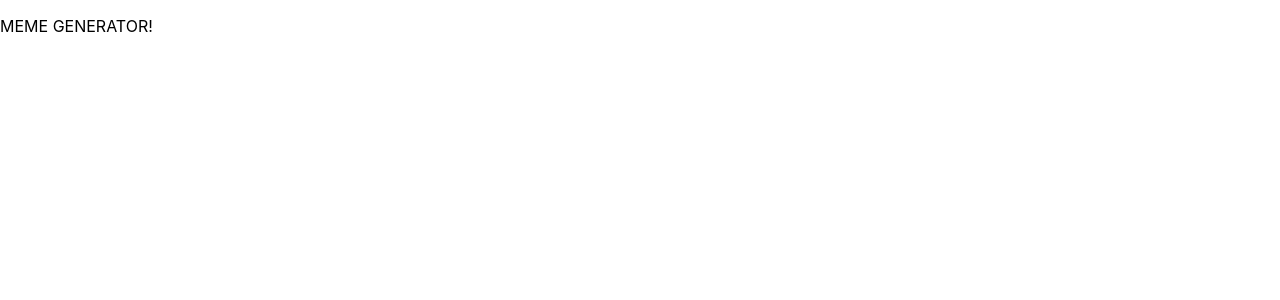
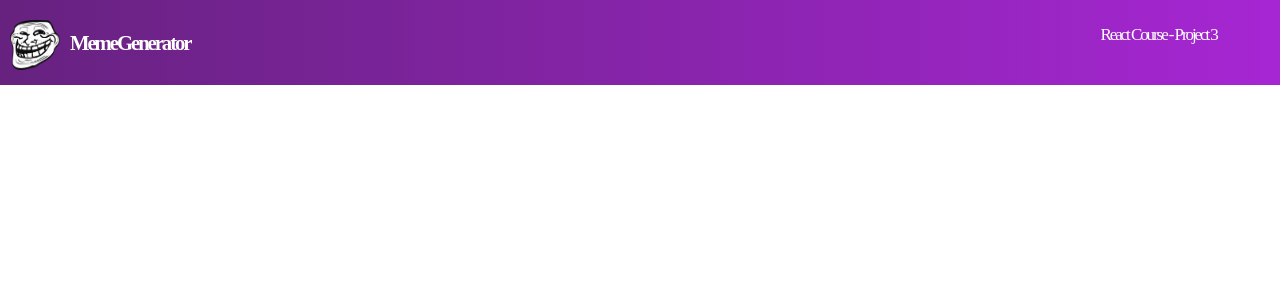
Before and after one commit to emptaj/meme-generator-react, a React (Create React App) app: page / in a window 1280 px wide. Shown: the top 300 px of the page. Built offline with nearby package versions, Linux system fonts and the light colour scheme.

Commit message:
Styled Header component

```diff
--- /dev/null
+++ b/src/components/Header.js
@@ -0,0 +1,12 @@
+import TrollFace from '../images/TrollFace.png'
+const Header = () => {
+    return (
+        <div className="header">
+            <img src={TrollFace}></img>
+            <p>MemeGenerator</p>
+            <p className="header-title">React Course - Project 3</p>
+        </div>
+    );
+}
+
+export default Header;
--- a/src/index.css
+++ b/src/index.css
@@ -1,13 +1,44 @@
 body {
-  margin: 0;
-  font-family: -apple-system, BlinkMacSystemFont, 'Segoe UI', 'Roboto', 'Oxygen',
-    'Ubuntu', 'Cantarell', 'Fira Sans', 'Droid Sans', 'Helvetica Neue',
-    sans-serif;
-  -webkit-font-smoothing: antialiased;
-  -moz-osx-font-smoothing: grayscale;
+    margin: 0;
+    font-family: -apple-system, BlinkMacSystemFont, 'Karla', 'Segoe UI', 'Roboto', 'Oxygen', 'Ubuntu', 'Cantarell', 'Fira Sans', 'Droid Sans', 'Helvetica Neue', sans-serif;
+    -webkit-font-smoothing: antialiased;
+    -moz-osx-font-smoothing: grayscale;
 }
 
 code {
-  font-family: source-code-pro, Menlo, Monaco, Consolas, 'Courier New',
-    monospace;
+    font-family: source-code-pro, Menlo, Monaco, Consolas, 'Courier New', monospace;
 }
+
+.header {
+    display: flex;
+    flex-direction: row;
+    gap: 10px;
+    padding: 10px;
+    font-family: 'Karla';
+    font-style: normal;
+    font-weight: 700;
+    font-size: 20.7482px;
+    line-height: 24px;
+    letter-spacing: -0.1em;
+    color: #FFFFFF;
+    height: 65px;
+    background: linear-gradient(90deg, #672280 1.18%, #A626D3 100%);
+    margin: 0;
+}
+
+.header img {
+    width: 50px;
+    height: 50px;
+    margin-top: 10px;
+    /* padding: 10px; */
+}
+
+.header-title {
+    font-style: normal;
+    font-weight: 500;
+    font-size: 17px;
+    line-height: 15px;
+    text-align: right;
+    color: #FFFFFF;
+    margin-left: 900px;
+}
--- a/src/pages/App.js
+++ b/src/pages/App.js
@@ -1,8 +1,11 @@
 import logo from '../logo.svg';
+import Header from '../components/Header'
 
 function App() {
   return (
-    <p>MEME GENERATOR!</p>
+    <>
+      <Header />
+    </>
   );
 }
 
```
Also changed, not shown: src/App.css (deleted, +0 -38 lines), src/images/TrollFace.png (added).
